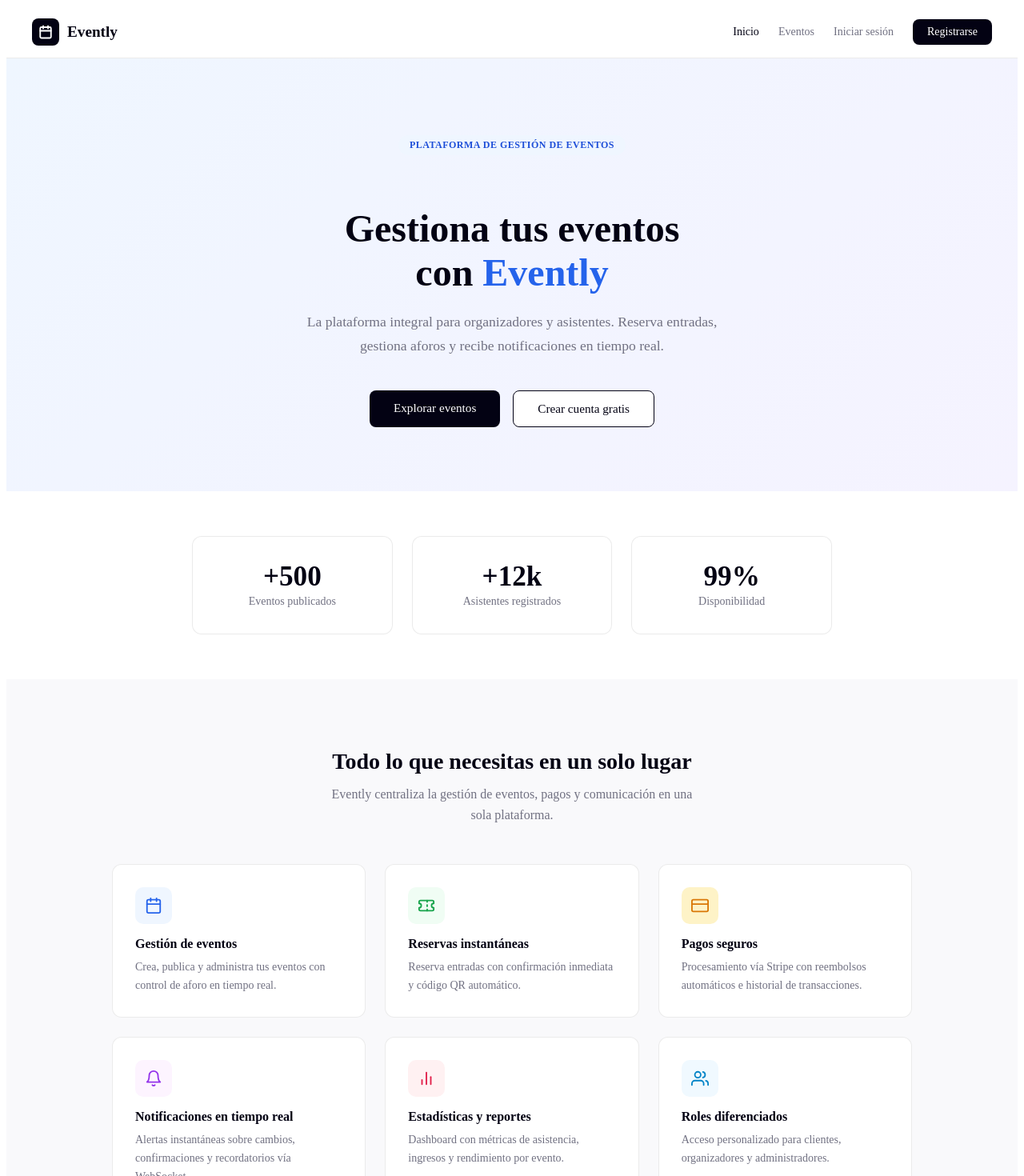
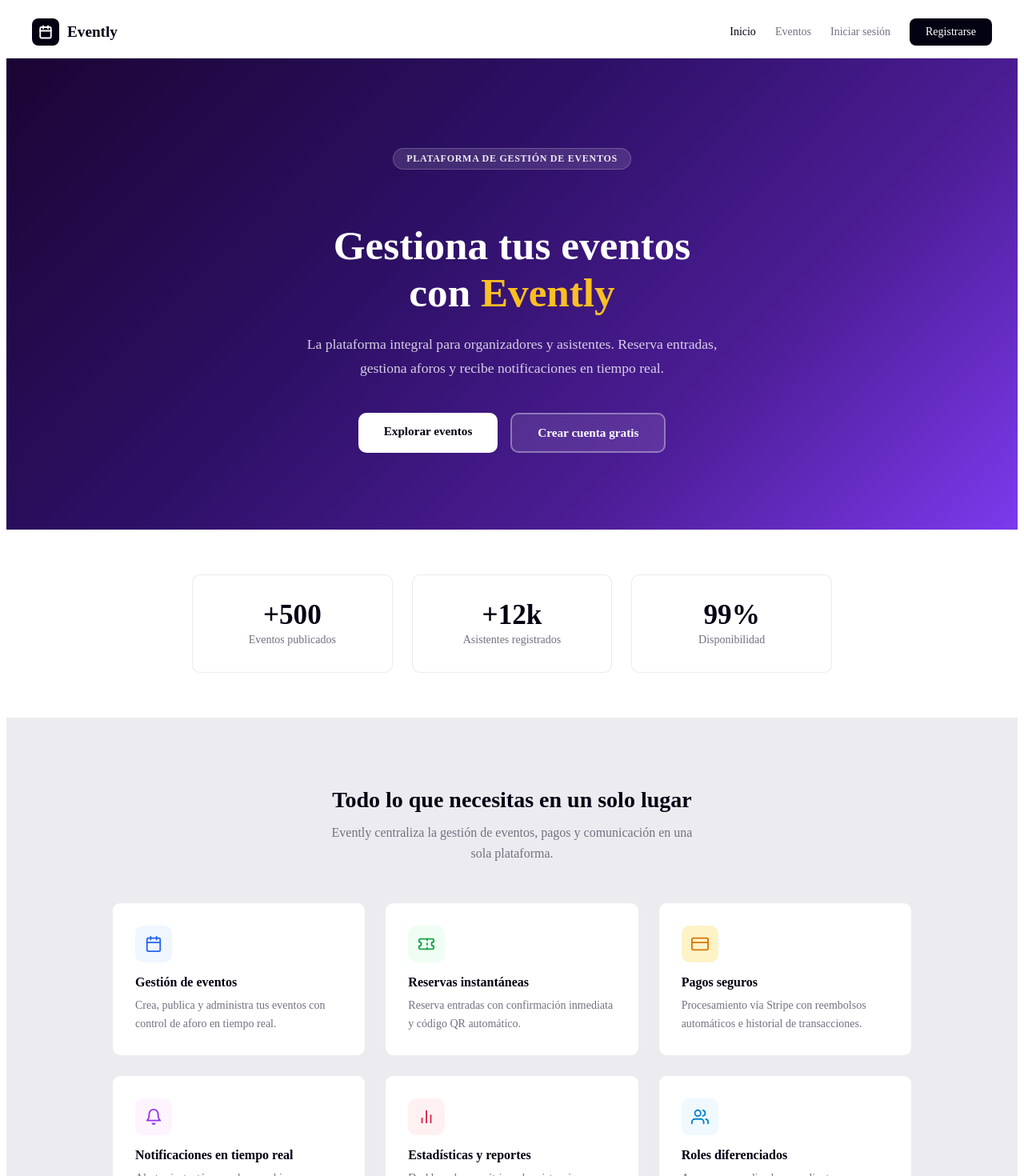
Before and after one commit to UTPDesarrolloWeb/proyectoReservaEventos, an Angular app in the folder frontend/: page / in a window 1280 px wide. Shown: the top 1470 px of the page at 80% size. Built offline with nearby package versions, Linux system fonts and the light colour scheme.

Commit message:
frontend: actualización de paleta de colores - hero gradiente oscuro, navbar y footer con tema del diseño

```diff
--- a/frontend/src/app/components/navbar/navbar.component.css
+++ b/frontend/src/app/components/navbar/navbar.component.css
@@ -1,10 +1,11 @@
 .navbar {
   background: #ffffff;
-  border-bottom: 1px solid rgba(0,0,0,0.08);
+  border-bottom: 1px solid rgba(0, 0, 0, 0.08);
   position: sticky;
   top: 0;
   z-index: 100;
 }
+
 .nav-container {
   max-width: 1200px;
   margin: 0 auto;
@@ -14,6 +15,7 @@
   align-items: center;
   justify-content: space-between;
 }
+
 .logo {
   display: flex;
   align-items: center;
@@ -23,6 +25,7 @@
   color: #030213;
   text-decoration: none;
 }
+
 .logo-icon {
   width: 34px;
   height: 34px;
@@ -32,55 +35,75 @@
   align-items: center;
   justify-content: center;
 }
+
 .nav-links {
   display: flex;
   align-items: center;
   gap: 1.5rem;
 }
+
 .nav-links a {
   font-size: 0.875rem;
   color: #717182;
   text-decoration: none;
   transition: color 0.15s;
+  font-weight: 500;
 }
+
 .nav-links a:hover,
-.nav-links a.active { color: #030213; }
+.nav-links a.active {
+  color: #030213;
+}
+
 .link-login {
   font-size: 0.875rem;
   color: #717182;
   text-decoration: none;
+  font-weight: 500;
+  transition: color 0.15s;
 }
-.link-login:hover { color: #030213; }
+
+.link-login:hover {
+  color: #030213;
+}
+
 .btn-nav {
-  background: #030213;
+  background: #030213 !important;
   color: #ffffff !important;
-  padding: 8px 18px;
+  padding: 9px 20px;
   border-radius: 8px;
   font-size: 0.875rem;
-  font-weight: 500;
+  font-weight: 600;
   text-decoration: none;
+  transition: opacity 0.15s;
 }
-.btn-nav:hover { background: #1a1830 !important; }
+
+.btn-nav:hover {
+  opacity: 0.85;
+}
+
 .user-pill {
   display: flex;
   align-items: center;
   gap: 8px;
-  background: #f3f3f5;
+  background: #ececf0;
   border-radius: 20px;
   padding: 4px 12px 4px 4px;
 }
+
 .user-initial {
-  width: 26px;
-  height: 26px;
+  width: 28px;
+  height: 28px;
   border-radius: 50%;
   background: #030213;
   color: #fff;
   font-size: 0.75rem;
-  font-weight: 600;
+  font-weight: 700;
   display: flex;
   align-items: center;
   justify-content: center;
 }
+
 .user-name {
   font-size: 0.875rem;
   font-weight: 500;
@@ -90,21 +113,24 @@
   overflow: hidden;
   text-overflow: ellipsis;
 }
+
 .btn-logout {
   background: transparent;
-  border: 1px solid rgba(0,0,0,0.15);
+  border: 1px solid rgba(0, 0, 0, 0.15);
   border-radius: 8px;
   padding: 6px 14px;
   font-size: 0.8rem;
   color: #717182;
   cursor: pointer;
-  transition: background 0.15s, color 0.15s;
+  transition: background 0.15s;
 }
+
 .btn-logout:hover {
   background: #fef2f2;
-  color: #b91c1c;
+  color: #d4183d;
   border-color: #fecaca;
 }
+
 .hamburger {
   display: none;
   flex-direction: column;
@@ -114,6 +140,7 @@
   cursor: pointer;
   padding: 4px;
 }
+
 .hamburger span {
   display: block;
   width: 22px;
@@ -121,32 +148,40 @@
   background: #030213;
   border-radius: 2px;
 }
+
 .mobile-menu {
   display: none;
   flex-direction: column;
   padding: 1rem 1.5rem 1.5rem;
-  border-top: 1px solid rgba(0,0,0,0.06);
+  border-top: 1px solid rgba(0, 0, 0, 0.06);
   gap: 0.75rem;
 }
-.mobile-menu.open { display: flex; }
+
+.mobile-menu.open {
+  display: flex;
+}
+
 .mobile-menu a {
   font-size: 0.9rem;
   color: #030213;
   text-decoration: none;
   padding: 6px 0;
+  font-weight: 500;
 }
+
 .mobile-btn {
   background: #030213;
   color: #fff;
   border-radius: 8px;
   padding: 10px 16px;
   text-align: center;
-  font-weight: 500;
+  font-weight: 600;
   font-size: 0.875rem;
 }
+
 .mobile-btn-logout {
   background: none;
-  border: 1px solid rgba(0,0,0,0.15);
+  border: 1px solid rgba(0, 0, 0, 0.15);
   border-radius: 8px;
   padding: 8px 16px;
   font-size: 0.875rem;
@@ -154,7 +189,13 @@
   cursor: pointer;
   text-align: left;
 }
+
 @media (max-width: 700px) {
-  .nav-links  { display: none; }
-  .hamburger  { display: flex; }
+  .nav-links {
+    display: none;
+  }
+
+  .hamburger {
+    display: flex;
+  }
 }
--- a/frontend/src/app/pages/home/home.component.css
+++ b/frontend/src/app/pages/home/home.component.css
@@ -1,66 +1,87 @@
+/* ── HERO ── */
 .hero {
-  background: linear-gradient(135deg, #eff6ff 0%, #f5f3ff 100%);
-  padding: 6rem 2rem 5rem;
+  background: linear-gradient(135deg, #1a0533 0%, #2d1066 40%, #4c1d95 70%, #7c3aed 100%);
+  padding: 7rem 2rem 6rem;
   text-align: center;
+  position: relative;
+  overflow: hidden;
 }
+
 .tag {
   display: inline-block;
-  background: #eff6ff;
-  color: #1d4ed8;
+  background: rgba(255, 255, 255, 0.12);
+  color: rgba(255, 255, 255, 0.9);
   font-size: 0.75rem;
   font-weight: 600;
-  padding: 5px 14px;
+  padding: 5px 16px;
   border-radius: 20px;
   margin-bottom: 1.5rem;
-  letter-spacing: 0.04em;
+  letter-spacing: 0.06em;
   text-transform: uppercase;
+  border: 1px solid rgba(255, 255, 255, 0.2);
 }
+
 .hero h1 {
-  font-size: 3rem;
-  font-weight: 700;
-  color: #030213;
+  font-size: 3.2rem;
+  font-weight: 800;
+  color: #ffffff;
   line-height: 1.15;
   margin-bottom: 1.25rem;
 }
-.highlight { color: #2563eb; }
+
+.highlight {
+  color: #fbbf24;
+}
+
 .hero p {
   font-size: 1.1rem;
-  color: #717182;
+  color: rgba(255, 255, 255, 0.8);
   max-width: 560px;
   margin: 0 auto 2.5rem;
   line-height: 1.7;
 }
+
 .hero-btns {
   display: flex;
   gap: 1rem;
   justify-content: center;
   flex-wrap: wrap;
 }
+
 .btn-primary {
-  background: #030213;
-  color: #fff;
-  padding: 13px 30px;
-  border-radius: 8px;
+  background: #ffffff;
+  color: #030213;
+  padding: 14px 32px;
+  border-radius: 0.625rem;
   font-size: 0.95rem;
-  font-weight: 500;
+  font-weight: 700;
+  text-decoration: none;
+  transition: opacity 0.15s;
+  display: inline-block;
+}
+
+.btn-primary:hover {
+  opacity: 0.9;
+}
+
+.btn-outline {
+  background: rgba(255, 255, 255, 0.1);
+  color: #ffffff;
+  border: 2px solid rgba(255, 255, 255, 0.35);
+  padding: 14px 32px;
+  border-radius: 0.625rem;
+  font-size: 0.95rem;
+  font-weight: 600;
   text-decoration: none;
   transition: background 0.15s;
+  display: inline-block;
 }
-.btn-primary:hover { background: #1a1830; }
-.btn-outline {
-  background: #fff;
-  color: #030213;
-  border: 1.5px solid #030213;
-  padding: 13px 30px;
-  border-radius: 8px;
-  font-size: 0.95rem;
-  font-weight: 500;
-  text-decoration: none;
-  transition: background 0.15s;
+
+.btn-outline:hover {
+  background: rgba(255, 255, 255, 0.2);
 }
-.btn-outline:hover { background: #f3f3f5; }
 
-/* STATS */
+/* ── STATS ── */
 .stats {
   display: grid;
   grid-template-columns: repeat(3, 1fr);
@@ -69,40 +90,45 @@
   margin: 0 auto;
   padding: 3.5rem 2rem;
 }
+
 .stat-card {
   display: flex;
   flex-direction: column;
   align-items: center;
   background: #fff;
-  border: 1px solid rgba(0,0,0,0.08);
-  border-radius: 12px;
+  border: 1px solid rgba(0, 0, 0, 0.08);
+  border-radius: 0.625rem;
   padding: 2rem 1rem;
   text-align: center;
 }
+
 .stat-num {
   font-size: 2.2rem;
-  font-weight: 700;
+  font-weight: 800;
   color: #030213;
   line-height: 1;
 }
+
 .stat-label {
   font-size: 0.875rem;
   color: #717182;
   margin-top: 6px;
 }
 
-/* FEATURES */
+/* ── FEATURES ── */
 .features {
-  background: #f9f9fb;
+  background: #ececf0;
   padding: 4rem 2rem;
   text-align: center;
 }
+
 .features h2 {
   font-size: 1.75rem;
   font-weight: 700;
   color: #030213;
   margin-bottom: 0.75rem;
 }
+
 .features-sub {
   font-size: 1rem;
   color: #717182;
@@ -110,6 +136,7 @@
   margin: 0 auto 3rem;
   line-height: 1.6;
 }
+
 .features-grid {
   display: grid;
   grid-template-columns: repeat(3, 1fr);
@@ -118,14 +145,20 @@
   margin: 0 auto;
   text-align: left;
 }
+
 .feat-card {
-  background: #fff;
-  border: 1px solid rgba(0,0,0,0.08);
-  border-radius: 12px;
+  background: #ffffff;
+  border: 1px solid rgba(0, 0, 0, 0.08);
+  border-radius: 0.625rem;
   padding: 1.75rem;
-  transition: border-color 0.2s;
+  transition: border-color 0.2s, box-shadow 0.2s;
 }
-.feat-card:hover { border-color: rgba(0,0,0,0.18); }
+
+.feat-card:hover {
+  border-color: rgba(0, 0, 0, 0.18);
+  box-shadow: 0 4px 12px rgba(0, 0, 0, 0.06);
+}
+
 .feat-icon {
   width: 46px;
   height: 46px;
@@ -135,12 +168,14 @@
   justify-content: center;
   margin-bottom: 1rem;
 }
+
 .feat-card h3 {
   font-size: 1rem;
   font-weight: 600;
   color: #030213;
   margin-bottom: 0.5rem;
 }
+
 .feat-card p {
   font-size: 0.875rem;
   color: #717182;
@@ -148,11 +183,12 @@
   margin: 0;
 }
 
-/* CTA */
+/* ── CTA ── */
 .cta {
   padding: 4rem 2rem;
-  background: #fff;
+  background: #ffffff;
 }
+
 .cta-box {
   background: #030213;
   border-radius: 16px;
@@ -161,52 +197,67 @@
   max-width: 680px;
   margin: 0 auto;
 }
+
 .cta-box h2 {
   font-size: 1.75rem;
   font-weight: 700;
-  color: #fff;
+  color: #ffffff;
   margin-bottom: 0.75rem;
 }
+
 .cta-box p {
   font-size: 1rem;
-  color: rgba(255,255,255,0.7);
+  color: rgba(255, 255, 255, 0.7);
   margin-bottom: 2rem;
 }
+
 .cta-btns {
   display: flex;
   gap: 1rem;
   justify-content: center;
   flex-wrap: wrap;
 }
+
 .btn-white {
-  background: #fff;
+  background: #ffffff;
   color: #030213;
   padding: 13px 32px;
-  border-radius: 8px;
+  border-radius: 0.625rem;
   font-size: 0.95rem;
-  font-weight: 600;
+  font-weight: 700;
   text-decoration: none;
+  display: inline-block;
   transition: opacity 0.15s;
 }
-.btn-white:hover { opacity: 0.9; }
+
+.btn-white:hover {
+  opacity: 0.9;
+}
+
 .btn-ghost {
   background: transparent;
-  color: rgba(255,255,255,0.85);
-  border: 1.5px solid rgba(255,255,255,0.35);
+  color: rgba(255, 255, 255, 0.85);
+  border: 1.5px solid rgba(255, 255, 255, 0.35);
   padding: 13px 32px;
-  border-radius: 8px;
+  border-radius: 0.625rem;
   font-size: 0.95rem;
   font-weight: 500;
   text-decoration: none;
+  display: inline-block;
   transition: border-color 0.15s;
 }
-.btn-ghost:hover { border-color: rgba(255,255,255,0.7); color: #fff; }
 
-/* FOOTER */
+.btn-ghost:hover {
+  border-color: rgba(255, 255, 255, 0.7);
+  color: #fff;
+}
+
+/* ── FOOTER ── */
 .footer {
   background: #030213;
   padding: 2rem;
 }
+
 .footer-inner {
   max-width: 1000px;
   margin: 0 auto;
@@ -216,33 +267,49 @@
   flex-wrap: wrap;
   gap: 1rem;
 }
+
 .footer-logo {
   display: flex;
   align-items: center;
   gap: 8px;
   font-weight: 700;
   font-size: 1rem;
-  color: #fff;
+  color: #ffffff;
 }
+
 .footer-icon {
   width: 28px;
   height: 28px;
-  background: rgba(255,255,255,0.15);
+  background: rgba(255, 255, 255, 0.15);
   border-radius: 6px;
   display: flex;
   align-items: center;
   justify-content: center;
 }
+
 .footer-copy {
   font-size: 0.8rem;
-  color: rgba(255,255,255,0.5);
+  color: rgba(255, 255, 255, 0.5);
   margin: 0;
 }
 
-/* RESPONSIVE */
+/* ── Responsive ── */
 @media (max-width: 768px) {
-  .hero h1       { font-size: 2rem; }
-  .stats         { grid-template-columns: 1fr; max-width: 320px; }
-  .features-grid { grid-template-columns: 1fr; }
-  .footer-inner  { justify-content: center; text-align: center; }
+  .hero h1 {
+    font-size: 2rem;
+  }
+
+  .stats {
+    grid-template-columns: 1fr;
+    max-width: 320px;
+  }
+
+  .features-grid {
+    grid-template-columns: 1fr;
+  }
+
+  .footer-inner {
+    justify-content: center;
+    text-align: center;
+  }
 }
```
